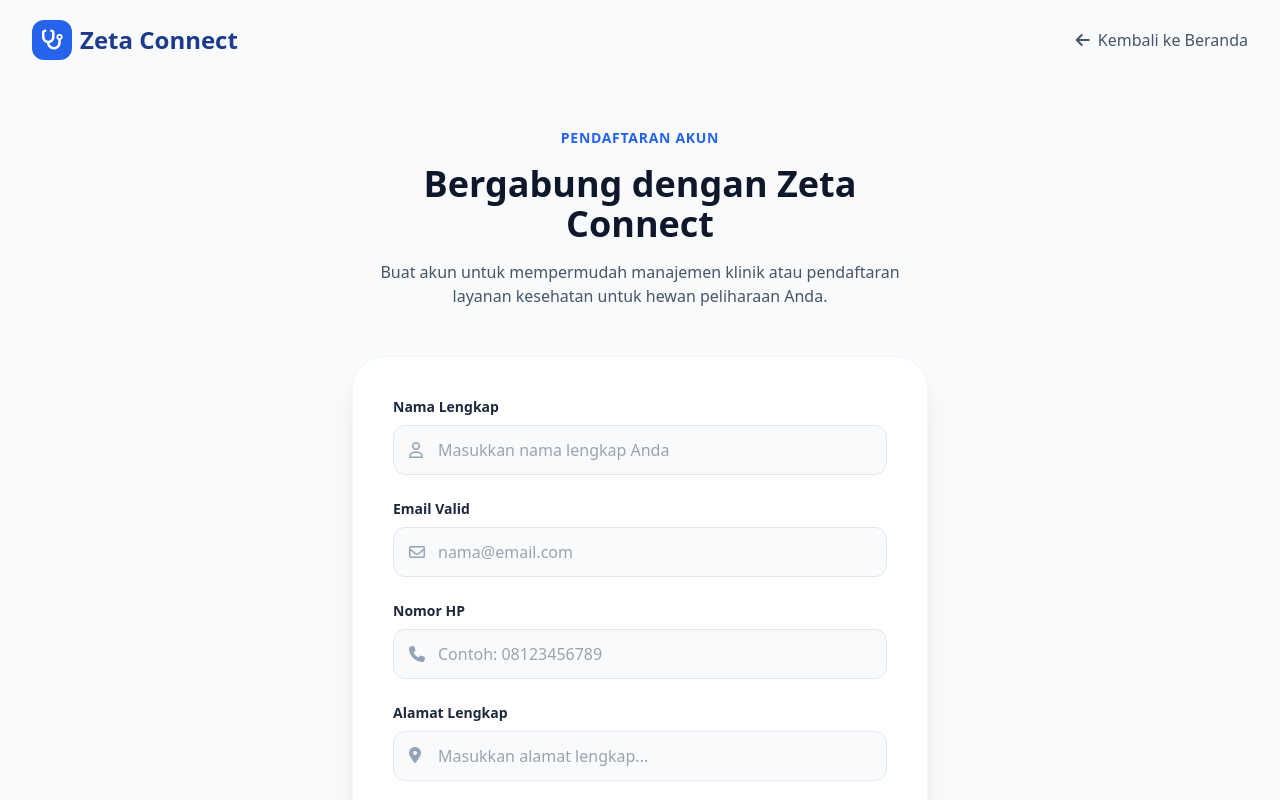
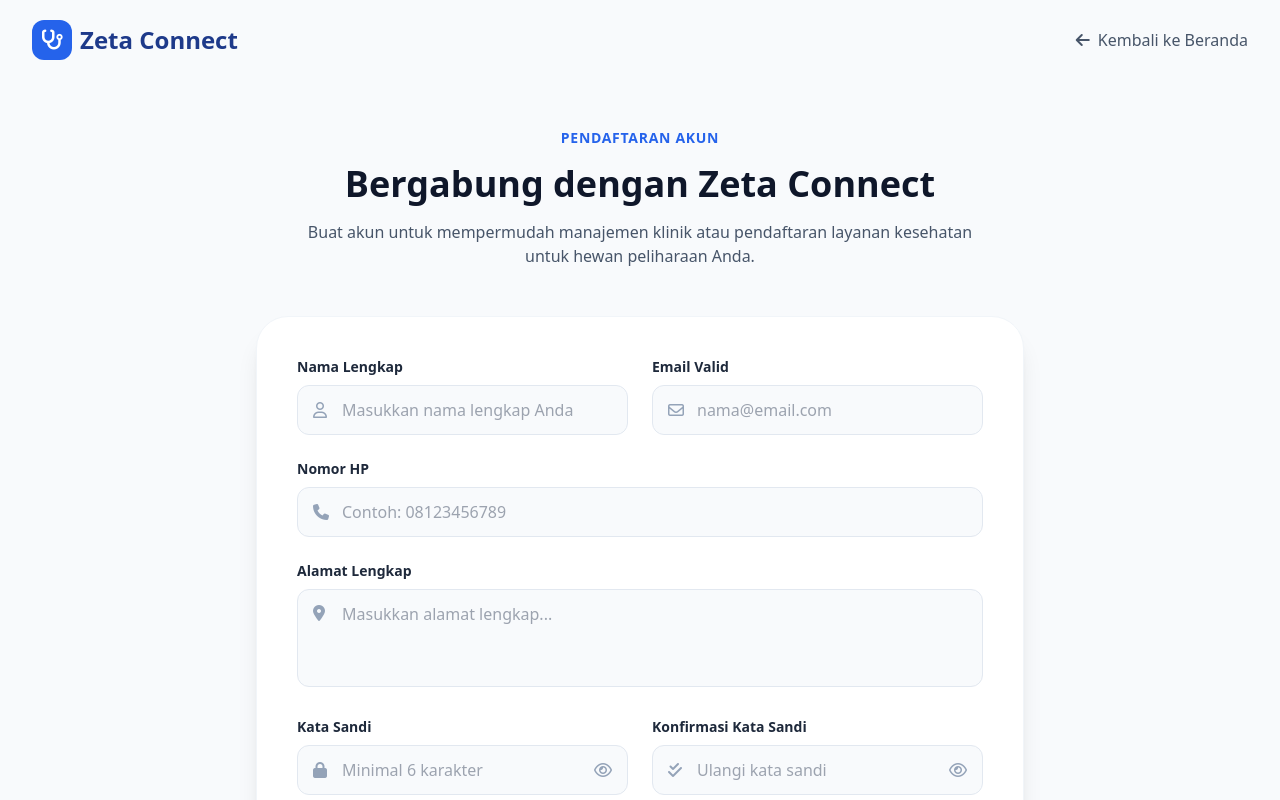
Before and after one commit to kkirayu/student-fe, a React (Vite) app: page /register in a window 1280 px wide. Shown: the top 800 px of the page. Built offline with nearby package versions, Linux system fonts and the light colour scheme.

Commit message:
ADD::Auth Modul

```diff
--- a/src/pages/auth/ForgotPassword.jsx
+++ b/src/pages/auth/ForgotPassword.jsx
@@ -1,4 +1,4 @@
-import React, { useState, useEffect } from 'react';
+import React, { useState, useEffect, useRef } from 'react';
 import { Link, useNavigate } from 'react-router-dom';
 import Popup from '../../components/Popup';
 
@@ -7,16 +7,16 @@
   const navigate = useNavigate();
   const [popup, setPopup] = useState({ isOpen: false, type: '', title: '', message: '', onConfirm: null });
 
-  // State for flow: 1 = Email, 2 = Code, 3 = New Password
   const [step, setStep] = useState(1);
 
-  // Form Data
   const [email, setEmail] = useState('');
-  const [code, setCode] = useState('');
+  const [otp, setOtp] = useState(['', '', '', '', '', '']);
+  const inputRefs = useRef([]);
   const [newPassword, setNewPassword] = useState('');
   const [confirmPassword, setConfirmPassword] = useState('');
+  const [showPassword, setShowPassword] = useState(false);
+  const [showConfirmPassword, setShowConfirmPassword] = useState(false);
 
-  // Error state
   const [error, setError] = useState('');
 
   useEffect(() => {
@@ -30,20 +30,42 @@
   const handleEmailSubmit = (e) => {
     e.preventDefault();
     setError('');
-    // Mock validation: fail if email doesn't have @
     if (!email.includes('@')) {
       setError('Format email tidak valid atau email tidak terdaftar.');
       return;
     }
-    // Simulate API call success
     setStep(2);
+  };
+
+  const handleOtpChange = (index, e) => {
+    const value = e.target.value;
+    if (isNaN(value)) return;
+
+    const newOtp = [...otp];
+    newOtp[index] = value;
+    setOtp(newOtp);
+    setError('');
+
+    if (value !== '' && index < 5) {
+      inputRefs.current[index + 1].focus();
+    }
+  };
+
+  const handleOtpKeyDown = (index, e) => {
+    if (e.key === 'Backspace' && !otp[index] && index > 0) {
+      inputRefs.current[index - 1].focus();
+    }
   };
 
   const handleCodeSubmit = (e) => {
     e.preventDefault();
     setError('');
-    // Mock validation: fail if code is not '123456'
-    if (code !== '123456') {
+    const otpCode = otp.join('');
+    if (otpCode.length < 6) {
+      setError('Silakan masukkan 6 digit kode secara lengkap.');
+      return;
+    }
+    if (otpCode !== '123456') {
       setError('Kode reset tidak valid atau sudah kadaluarsa. (Hint: 123456)');
       return;
     }
@@ -61,7 +83,6 @@
       setError('Konfirmasi kata sandi tidak cocok.');
       return;
     }
-    // Simulate API call success
     setPopup({
       isOpen: true,
       type: 'success',
@@ -76,6 +97,7 @@
 
   return (
     <div className="min-h-screen bg-[#F8FAFC] font-sans text-slate-600 flex flex-col">
+
       {/* Navbar */}
       <nav
         className={`fixed top-0 w-full z-50 transition-all duration-300 ${isScrolled
@@ -155,24 +177,28 @@
             {step === 2 && (
               <form onSubmit={handleCodeSubmit} className="space-y-6 relative z-10">
                 <div>
-                  <label className="block text-sm font-bold text-slate-800 mb-2">Kode Reset</label>
-                  <div className="relative">
-                    <div className="absolute inset-y-0 left-0 pl-4 flex items-center pointer-events-none text-slate-400">
-                      <i className="fa-solid fa-hashtag"></i>
-                    </div>
-                    <input
-                      type="text"
-                      required
-                      value={code}
-                      onChange={(e) => { setCode(e.target.value); setError(''); }}
-                      className="w-full pl-11 pr-4 py-3 bg-slate-50 border border-slate-200 rounded-xl focus:bg-white focus:ring-2 focus:ring-blue-600/20 focus:border-blue-600 outline-none transition-all text-center tracking-widest text-lg font-bold"
-                      placeholder="123456"
-                      maxLength={6}
-                    />
+                  <label className="block text-sm font-bold text-slate-800 mb-4 text-center">Masukkan 6 Digit Kode Reset</label>
+                  <div className="flex justify-center gap-2 sm:gap-4">
+                    {otp.map((digit, index) => (
+                      <input
+                        key={index}
+                        type="text"
+                        maxLength={1}
+                        value={digit}
+                        ref={(el) => (inputRefs.current[index] = el)}
+                        onChange={(e) => handleOtpChange(index, e)}
+                        onKeyDown={(e) => handleOtpKeyDown(index, e)}
+                        className="w-12 h-14 sm:w-14 sm:h-16 text-center text-2xl font-bold bg-slate-50 border border-slate-200 rounded-xl focus:bg-white focus:ring-2 focus:ring-blue-600/20 focus:border-blue-600 outline-none transition-all"
+                      />
+                    ))}
                   </div>
                 </div>
                 <div className="pt-2">
-                  <button type="submit" className="w-full bg-blue-600 text-white font-bold py-4 rounded-xl hover:bg-blue-700 transition-colors shadow-lg shadow-blue-600/20 flex items-center justify-center gap-2">
+                  <button
+                    type="submit"
+                    disabled={otp.join('').length < 6}
+                    className="w-full bg-blue-600 text-white font-bold py-4 rounded-xl hover:bg-blue-700 transition-colors shadow-lg shadow-blue-600/20 flex items-center justify-center gap-2 disabled:opacity-50 disabled:cursor-not-allowed disabled:hover:bg-blue-600 disabled:shadow-none"
+                  >
                     Verifikasi Kode
                   </button>
                   <p className="text-center text-sm text-slate-500 mt-6">
@@ -192,13 +218,20 @@
                       <i className="fa-solid fa-lock"></i>
                     </div>
                     <input
-                      type="password"
+                      type={showPassword ? "text" : "password"}
                       required
                       value={newPassword}
                       onChange={(e) => { setNewPassword(e.target.value); setError(''); }}
-                      className="w-full pl-11 pr-4 py-3 bg-slate-50 border border-slate-200 rounded-xl focus:bg-white focus:ring-2 focus:ring-blue-600/20 focus:border-blue-600 outline-none transition-all"
+                      className="w-full pl-11 pr-12 py-3 bg-slate-50 border border-slate-200 rounded-xl focus:bg-white focus:ring-2 focus:ring-blue-600/20 focus:border-blue-600 outline-none transition-all"
                       placeholder="Minimal 6 karakter"
                     />
+                    <button
+                      type="button"
+                      onClick={() => setShowPassword(!showPassword)}
+                      className="absolute inset-y-0 right-0 pr-4 flex items-center text-slate-400 hover:text-blue-600 focus:outline-none transition-colors"
+                    >
+                      <i className={`fa-regular ${showPassword ? 'fa-eye-slash' : 'fa-eye'}`}></i>
+                    </button>
                   </div>
                 </div>
 
@@ -209,17 +242,24 @@
                       <i className="fa-solid fa-check-double"></i>
                     </div>
                     <input
-                      type="password"
+                      type={showConfirmPassword ? "text" : "password"}
                       required
                       value={confirmPassword}
                       onChange={(e) => { setConfirmPassword(e.target.value); setError(''); }}
-                      className={`w-full pl-11 pr-4 py-3 bg-slate-50 border rounded-xl focus:bg-white focus:ring-2 outline-none transition-all ${
+                      className={`w-full pl-11 pr-12 py-3 bg-slate-50 border rounded-xl focus:bg-white focus:ring-2 outline-none transition-all ${
                         confirmPassword && newPassword !== confirmPassword
                           ? 'border-red-300 focus:ring-red-600/20 focus:border-red-500'
                           : 'border-slate-200 focus:ring-blue-600/20 focus:border-blue-600'
                       }`}
                       placeholder="Ulangi kata sandi baru"
                     />
+                    <button
+                      type="button"
+                      onClick={() => setShowConfirmPassword(!showConfirmPassword)}
+                      className="absolute inset-y-0 right-0 pr-4 flex items-center text-slate-400 hover:text-blue-600 focus:outline-none transition-colors"
+                    >
+                      <i className={`fa-regular ${showConfirmPassword ? 'fa-eye-slash' : 'fa-eye'}`}></i>
+                    </button>
                   </div>
                 </div>
 
@@ -235,7 +275,7 @@
         </div>
       </main>
 
-      {/* Simple Footer */}
+      {/* Footer */}
       <footer className="bg-slate-900 text-slate-400 py-8 text-center text-sm mt-auto">
         <p>&copy; {new Date().getFullYear()} Zeta Connect. All rights reserved.</p>
       </footer>
--- a/src/pages/auth/Login.jsx
+++ b/src/pages/auth/Login.jsx
@@ -11,6 +11,7 @@
     password: ''
   });
   const [captchaVerified, setCaptchaVerified] = useState(false);
+  const [showPassword, setShowPassword] = useState(false);
 
   useEffect(() => {
     const handleScroll = () => {
@@ -32,18 +33,18 @@
       });
       return;
     }
-    // Simulate login
     console.log('Login attempt:', formData);
     navigate('/otp-verification');
   };
 
   return (
     <div className="min-h-screen bg-[#F8FAFC] font-sans text-slate-600 flex flex-col">
+
       {/* Navbar */}
       <nav
         className={`fixed top-0 w-full z-50 transition-all duration-300 ${isScrolled
-            ? 'bg-white/90 backdrop-blur-md shadow-sm py-3'
-            : 'bg-transparent py-5'
+          ? 'bg-white/90 backdrop-blur-md shadow-sm py-3'
+          : 'bg-transparent py-5'
           }`}
       >
         <div className="max-w-7xl mx-auto px-4 sm:px-6 lg:px-8">
@@ -84,7 +85,7 @@
                     type="text"
                     required
                     value={formData.username}
-                    onChange={(e) => setFormData({...formData, username: e.target.value})}
+                    onChange={(e) => setFormData({ ...formData, username: e.target.value })}
                     className="w-full pl-11 pr-4 py-3 bg-slate-50 border border-slate-200 rounded-xl focus:bg-white focus:ring-2 focus:ring-blue-600/20 focus:border-blue-600 outline-none transition-all"
                     placeholder="Masukkan username atau email"
                   />
@@ -101,17 +102,23 @@
                     <i className="fa-solid fa-lock"></i>
                   </div>
                   <input
-                    type="password"
+                    type={showPassword ? "text" : "password"}
                     required
                     value={formData.password}
-                    onChange={(e) => setFormData({...formData, password: e.target.value})}
-                    className="w-full pl-11 pr-4 py-3 bg-slate-50 border border-slate-200 rounded-xl focus:bg-white focus:ring-2 focus:ring-blue-600/20 focus:border-blue-600 outline-none transition-all"
+                    onChange={(e) => setFormData({ ...formData, password: e.target.value })}
+                    className="w-full pl-11 pr-12 py-3 bg-slate-50 border border-slate-200 rounded-xl focus:bg-white focus:ring-2 focus:ring-blue-600/20 focus:border-blue-600 outline-none transition-all"
                     placeholder="Masukkan kata sandi"
                   />
+                  <button
+                    type="button"
+                    onClick={() => setShowPassword(!showPassword)}
+                    className="absolute inset-y-0 right-0 pr-4 flex items-center text-slate-400 hover:text-blue-600 focus:outline-none transition-colors"
+                  >
+                    <i className={`fa-regular ${showPassword ? 'fa-eye-slash' : 'fa-eye'}`}></i>
+                  </button>
                 </div>
               </div>
 
-              {/* reCAPTCHA Mockup */}
               <div className="bg-slate-50 border border-slate-200 rounded-xl p-4 flex items-center justify-between">
                 <label className="flex items-center gap-3 cursor-pointer">
                   <input
@@ -141,7 +148,7 @@
         </div>
       </main>
 
-      {/* Simple Footer */}
+      {/* Footer */}
       <footer className="bg-slate-900 text-slate-400 py-8 text-center text-sm mt-auto">
         <p>&copy; {new Date().getFullYear()} Zeta Connect. All rights reserved.</p>
       </footer>
--- a/src/pages/auth/Register.jsx
+++ b/src/pages/auth/Register.jsx
@@ -12,9 +12,11 @@
     password: '',
     confirmPassword: '',
     phone_number: '',
-    role: 'Pemilik Hewan', // Default role
+    role: 'Pemilik Hewan',
     address: ''
   });
+  const [showPassword, setShowPassword] = useState(false);
+  const [showConfirmPassword, setShowConfirmPassword] = useState(false);
 
   useEffect(() => {
     const handleScroll = () => {
@@ -36,11 +38,11 @@
       });
       return;
     }
-    // Simulate API call
+
     console.log('Register Data:', {
       name: formData.name,
       email: formData.email,
-      password_hash: formData.password, // Simulated
+      password_hash: formData.password,
       phone_number: formData.phone_number,
       role: formData.role,
       address: formData.address
@@ -59,6 +61,7 @@
 
   return (
     <div className="min-h-screen bg-[#F8FAFC] font-sans text-slate-600 flex flex-col">
+
       {/* Navbar */}
       <nav
         className={`fixed top-0 w-full z-50 transition-all duration-300 ${isScrolled
@@ -83,7 +86,7 @@
 
       {/* Main Content */}
       <main className="flex-grow pt-32 pb-20 px-4 sm:px-6 lg:px-8 flex items-center justify-center">
-        <div className="max-w-xl w-full mx-auto">
+        <div className="max-w-3xl w-full mx-auto">
           <div className="text-center mb-12">
             <span className="text-blue-600 font-bold tracking-wider uppercase text-sm mb-4 block">Pendaftaran Akun</span>
             <h1 className="text-3xl lg:text-4xl font-bold text-slate-900 mb-4">Bergabung dengan Zeta Connect</h1>
@@ -94,6 +97,7 @@
             <div className="absolute top-0 right-0 w-32 h-32 bg-blue-50 rounded-bl-full -z-10"></div>
 
             <form onSubmit={handleSubmit} className="space-y-6 relative z-10">
+              <div className="grid grid-cols-1 md:grid-cols-2 gap-6">
 
               {/* Nama Lengkap */}
                 <div>
@@ -132,7 +136,7 @@
                 </div>
 
                 {/* Nomor HP */}
-                <div>
+                <div className="md:col-span-2">
                   <label className="block text-sm font-bold text-slate-800 mb-2">Nomor HP</label>
                   <div className="relative">
                     <div className="absolute inset-y-0 left-0 pl-4 flex items-center pointer-events-none text-slate-400">
@@ -150,7 +154,7 @@
                 </div>
 
                 {/* Alamat */}
-                <div>
+                <div className="md:col-span-2">
                   <label className="block text-sm font-bold text-slate-800 mb-2">Alamat Lengkap</label>
                   <div className="relative">
                     <div className="absolute inset-y-0 left-0 pl-4 pt-3 flex items-start pointer-events-none text-slate-400">
@@ -158,10 +162,14 @@
                     </div>
                     <textarea
                       required
-                      rows={1}
+                      rows={3}
                       value={formData.address}
-                      onChange={(e) => setFormData({...formData, address: e.target.value})}
-                      className="w-full pl-11 pr-4 py-3 bg-slate-50 border border-slate-200 rounded-xl focus:bg-white focus:ring-2 focus:ring-blue-600/20 focus:border-blue-600 outline-none transition-all resize-none"
+                      onChange={(e) => {
+                        setFormData({...formData, address: e.target.value});
+                        e.target.style.height = 'auto';
+                        e.target.style.height = `${e.target.scrollHeight}px`;
+                      }}
+                      className="w-full pl-11 pr-4 py-3 bg-slate-50 border border-slate-200 rounded-xl focus:bg-white focus:ring-2 focus:ring-blue-600/20 focus:border-blue-600 outline-none transition-all resize-none overflow-hidden min-h-[6rem]"
                       placeholder="Masukkan alamat lengkap..."
                     ></textarea>
                   </div>
@@ -175,14 +183,21 @@
                       <i className="fa-solid fa-lock"></i>
                     </div>
                     <input
-                      type="password"
+                      type={showPassword ? "text" : "password"}
                       required
                       minLength={6}
                       value={formData.password}
                       onChange={(e) => setFormData({...formData, password: e.target.value})}
-                      className="w-full pl-11 pr-4 py-3 bg-slate-50 border border-slate-200 rounded-xl focus:bg-white focus:ring-2 focus:ring-blue-600/20 focus:border-blue-600 outline-none transition-all"
+                      className="w-full pl-11 pr-12 py-3 bg-slate-50 border border-slate-200 rounded-xl focus:bg-white focus:ring-2 focus:ring-blue-600/20 focus:border-blue-600 outline-none transition-all"
                       placeholder="Minimal 6 karakter"
                     />
+                    <button
+                      type="button"
+                      onClick={() => setShowPassword(!showPassword)}
+                      className="absolute inset-y-0 right-0 pr-4 flex items-center text-slate-400 hover:text-blue-600 focus:outline-none transition-colors"
+                    >
+                      <i className={`fa-regular ${showPassword ? 'fa-eye-slash' : 'fa-eye'}`}></i>
+                    </button>
                   </div>
                 </div>
 
@@ -194,24 +209,32 @@
                       <i className="fa-solid fa-check-double"></i>
                     </div>
                     <input
-                      type="password"
+                      type={showConfirmPassword ? "text" : "password"}
                       required
                       minLength={6}
                       value={formData.confirmPassword}
                       onChange={(e) => setFormData({...formData, confirmPassword: e.target.value})}
-                      className={`w-full pl-11 pr-4 py-3 bg-slate-50 border rounded-xl focus:bg-white focus:ring-2 outline-none transition-all ${
+                      className={`w-full pl-11 pr-12 py-3 bg-slate-50 border rounded-xl focus:bg-white focus:ring-2 outline-none transition-all ${
                         formData.confirmPassword && formData.password !== formData.confirmPassword
                           ? 'border-red-300 focus:ring-red-600/20 focus:border-red-500'
                           : 'border-slate-200 focus:ring-blue-600/20 focus:border-blue-600'
                       }`}
                       placeholder="Ulangi kata sandi"
                     />
+                    <button
+                      type="button"
+                      onClick={() => setShowConfirmPassword(!showConfirmPassword)}
+                      className="absolute inset-y-0 right-0 pr-4 flex items-center text-slate-400 hover:text-blue-600 focus:outline-none transition-colors"
+                    >
+                      <i className={`fa-regular ${showConfirmPassword ? 'fa-eye-slash' : 'fa-eye'}`}></i>
+                    </button>
                   </div>
                   {formData.confirmPassword && formData.password !== formData.confirmPassword && (
                     <p className="text-red-500 text-xs mt-1 font-medium">Kata sandi tidak cocok</p>
                   )}
                 </div>
-              <div className="pt-6">
+              </div>
+              <div className="pt-2 md:pt-4">
                 <button type="submit" className="w-full bg-blue-600 text-white font-bold py-4 rounded-xl hover:bg-blue-700 transition-colors shadow-lg shadow-blue-600/20 flex items-center justify-center gap-2">
                   <i className="fa-solid fa-user-plus"></i> Daftar Sekarang
                 </button>
@@ -224,7 +247,7 @@
         </div>
       </main>
 
-      {/* Simple Footer */}
+      {/* Footer */}
       <footer className="bg-slate-900 text-slate-400 py-8 text-center text-sm mt-auto">
         <p>&copy; {new Date().getFullYear()} Zeta Connect. All rights reserved.</p>
       </footer>
```
Also changed, not shown: src/pages/auth/OTPVerification.jsx (+8 -6 lines).
